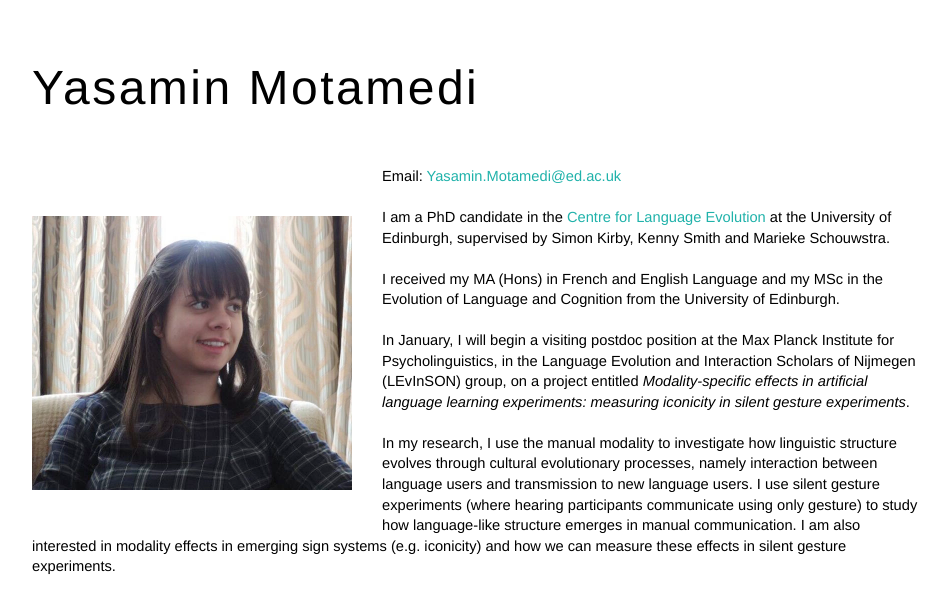
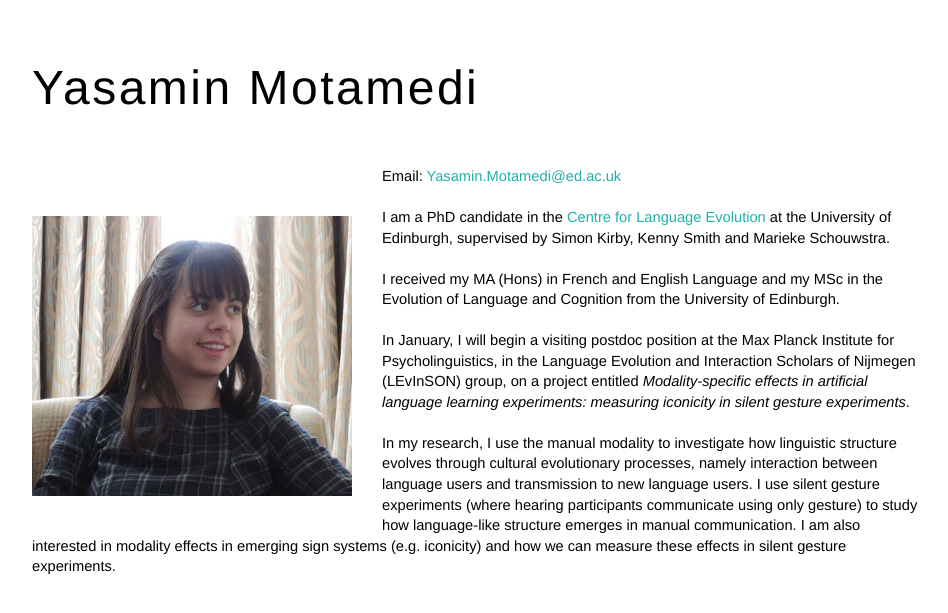
Before and after one commit to ymotamedi/ymotamedi.github.io, a Jekyll site: the page built from index.html, in a window 1280 px wide. Shown: the top 613 px of the page, without its empty margins (160-1108 px from the left). Built offline with Jekyll 4.4.1, drawn with Linux system fonts in a browser that asks for light colours.

Commit message:
Update index.html

```diff
--- a/index.html
+++ b/index.html
@@ -2,7 +2,7 @@
 layout: default
 title: Yasamin Motamedi
 ---
-<p><img src="ym_web2.jpeg" style="float:left;width:320px;height:274px;margin-right:30px;margin-top:50px;margin-bottom:30px">
+<p><img src="ym_web2.jpeg" style="float:left;width:320px;height:280px;margin-right:30px;margin-top:50px;margin-bottom:30px">
   Email: <a href= "mailto:Yasamin.Motamedi@ed.ac.uk">Yasamin.Motamedi@ed.ac.uk</a>
   <br><br>
   I am a PhD candidate in the <a href = "http://www.lel.ed.ac.uk/cle/" target = "_blank">Centre for Language Evolution</a> at the University of Edinburgh,
```
